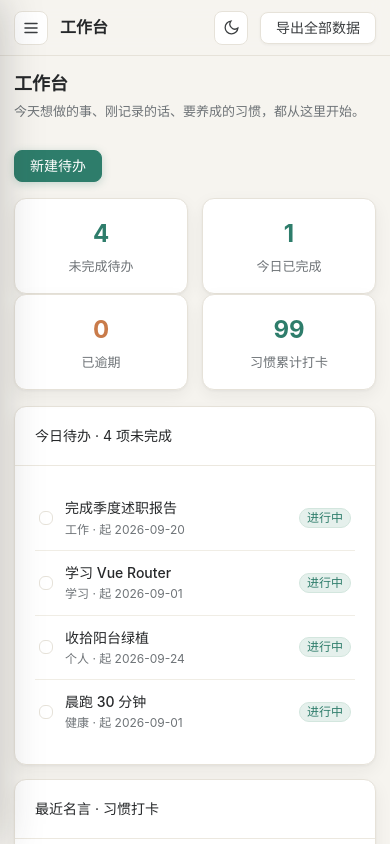
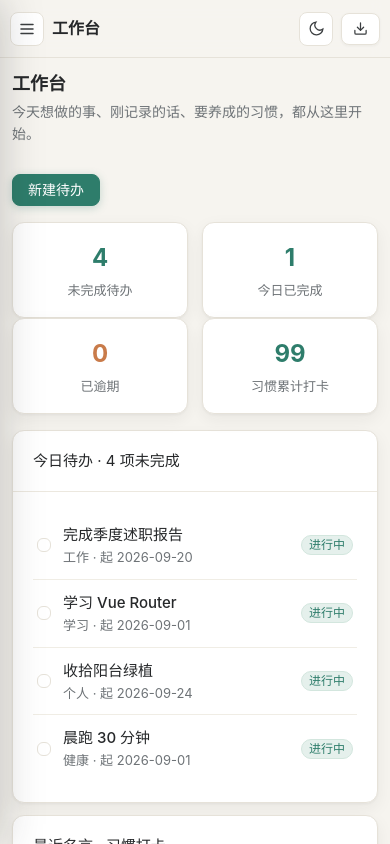
Before and after one commit to bigbigbird897/ToDoKitsFrontEnd, a Vue app: page / in a window 390 px wide. Built offline with nearby package versions, Linux system fonts and the light colour scheme.

Commit message:
fix(ui): 移动端UI优化（顶栏去拥挤/字号加大/筛选堆叠/表格滚动）+ 移除「生活助手」品牌

```diff
--- a/src/App.vue
+++ b/src/App.vue
@@ -2,10 +2,7 @@
   <el-container class="layout">
     <div class="mask" :class="{ show: store.menuOpen }" @click="store.menuOpen = false"></div>
     <el-aside width="220px" class="side" :class="{ open: store.menuOpen }">
-      <div class="brand">
-        <svg width="18" height="18" viewBox="0 0 24 24" fill="none" stroke="currentColor" stroke-width="2.4" stroke-linecap="round" stroke-linejoin="round"><path d="M4 12.5l5 5L20 6.5" /></svg>
-        <span>生活助手</span>
-      </div>
+      <div class="side-pad"></div>
       <el-menu class="menu" :default-active="route.path" router>
         <el-menu-item v-for="m in menus" :key="m.path" :index="m.path">
           <svg width="17" height="17" viewBox="0 0 24 24" fill="none" stroke="currentColor" stroke-width="1.8" stroke-linecap="round" stroke-linejoin="round">
@@ -27,7 +24,10 @@
         <button class="icon-btn" @click="store.toggleTheme" :title="store.dark ? '切换到浅色' : '切换到深色'" aria-label="切换主题">
           <svg width="17" height="17" viewBox="0 0 24 24" fill="none" stroke="currentColor" stroke-width="1.8" stroke-linecap="round"><path d="M21 12.8A9 9 0 1 1 11.2 3a7 7 0 0 0 9.8 9.8z" /></svg>
         </button>
-        <el-button @click="store.exportAll">导出全部数据</el-button>
+        <el-button class="top-export" @click="store.exportAll">
+          <svg width="15" height="15" viewBox="0 0 24 24" fill="none" stroke="currentColor" stroke-width="2" stroke-linecap="round" stroke-linejoin="round"><path d="M21 15v4a2 2 0 0 1-2 2H5a2 2 0 0 1-2-2v-4M7 10l5 5 5-5M12 15V3"/></svg>
+          <span class="export-label">导出全部数据</span>
+        </el-button>
       </el-header>
       <el-main class="main">
         <router-view v-slot="{ Component }">
--- a/src/styles/theme.css
+++ b/src/styles/theme.css
@@ -47,9 +47,11 @@ body {
   transition: transform .25s ease;
   z-index: 60;
 }
-.brand { display: flex; align-items: center; gap: 10px; height: 62px; padding: 0 20px; font-weight: 700; font-size: 15px; letter-spacing: .5px; border-bottom: 1px solid var(--el-border-color); }
-.brand svg { color: var(--el-color-primary); }
-.menu { border-right: none; padding: 10px 12px; background: transparent; }
+.side-pad { height: 14px; }
+.top-export { display: inline-flex; align-items: center; gap: 6px; }
+.filters { display: flex; gap: 10px; flex-wrap: wrap; }
+.table-wrap { width: 100%; }
+.menu { border-right: none; padding: 4px 12px; background: transparent; }
 .menu .el-menu-item, .menu .el-sub-menu__title { border-radius: 8px; margin: 2px 0; height: 44px; line-height: 44px; }
 .menu .el-menu-item { color: var(--el-text-color-regular); }
 .menu .el-menu-item:hover { background: #efece4; color: var(--el-text-color-primary); }
@@ -157,13 +159,27 @@ html.dark .mask { background: rgba(10, 12, 11, .6); }
   .hamburger { display: grid; }
 }
 @media (max-width: 640px) {
-  .main { padding: 14px; }
-  .top { flex-wrap: wrap; height: auto; min-height: 56px; padding: 10px 14px; row-gap: 8px; }
+  .main { padding: 12px; }
+  body { font-size: 15px; }
+  .top { flex-wrap: nowrap; height: 58px; padding: 0 10px; gap: 8px; }
   .top .today { display: none; }
+  .top-export .export-label { display: none; }
+  .top-export { padding: 0 11px !important; }
   .page-title { font-size: 18px; }
-  .stat-card { padding: 16px 10px; }
+  .page-desc { font-size: 14px; }
+  .stat-card { padding: 16px 8px; }
   .stat-card .v { font-size: 24px; }
-  .week-panel { gap: 14px; }
+  .week-panel { gap: 12px; }
+  /* 表单字体 ≥16px，避免 iOS 聚焦自动缩放 */
+  .el-input__inner, .el-textarea__inner, .el-select__wrapper { font-size: 16px !important; }
+  /* 筛选控件堆叠全宽 */
+  .filters { flex-direction: column; }
+  .filters .el-input, .filters .el-select { width: 100% !important; }
+  /* 表格横向滚动不截断 */
+  .table-wrap { overflow-x: auto; -webkit-overflow-scrolling: touch; }
+  .table-wrap .el-table { min-width: 680px; }
+  /* 手机端小字号适当放大 */
+  .ov-item .m, .notes-row .m, .diary-attr { font-size: 13px; }
   .el-dialog { width: auto !important; max-width: 94vw !important; margin-top: 6vh !important; }
   .el-dialog .el-dialog__body { padding: 16px 14px; }
   .el-dialog .el-dialog__title { font-size: 16px; }
--- a/src/views/Quotes.vue
+++ b/src/views/Quotes.vue
@@ -8,7 +8,7 @@
       <div><el-button @click="store.exportModule('quote')">导出</el-button><el-button type="primary" @click="openAdd()">记一句话</el-button></div>
     </div>
 
-    <div class="mb" style="display:flex;gap:10px;flex-wrap:wrap">
+    <div class="mb filters">
       <el-input v-model="q" placeholder="搜索内容或作者…" clearable style="width:260px"></el-input>
       <el-select v-model="tag" placeholder="全部标签" clearable style="width:150px">
         <el-option v-for="t in store.quoteTags" :key="t" :label="t" :value="t"></el-option>
--- a/src/views/Stats.vue
+++ b/src/views/Stats.vue
@@ -36,12 +36,12 @@
 
     <el-card shadow="never" class="mb" style="margin-top:14px">
       <template #header>类别明细（{{ store.rangeLabel }}）</template>
-      <el-table :data="store.catRows" size="small" style="width:100%">
+      <div class="table-wrap"><el-table :data="store.catRows" size="small" style="width:100%">
         <el-table-column label="类别" width="160"><template #default="{ row }"><span class="cat-cell"><i class="cat-dot" :style="{ background: catColor(row.name) }"></i>{{ row.name }}</span></template></el-table-column>
         <el-table-column label="完成数量" width="140"><template #default="{ row }">{{ row.count }} 项</template></el-table-column>
         <el-table-column label="占比" width="140"><template #default="{ row }">{{ row.pct }}%</template></el-table-column>
         <el-table-column label="代表事项"><template #default="{ row }">{{ row.sample }}</template></el-table-column>
-      </el-table>
+      </el-table></div>
       <el-empty v-if="!store.catRows.length" description="该范围内还没有完成的事项" :image-size="60"></el-empty>
     </el-card>
   </div>
--- a/src/views/Todos.vue
+++ b/src/views/Todos.vue
@@ -11,7 +11,7 @@
       </div>
     </div>
 
-    <div class="mb" style="display:flex;gap:10px;flex-wrap:wrap">
+    <div class="mb filters">
       <el-input v-model="q" placeholder="搜索事项名称…" clearable style="width:220px"></el-input>
       <el-select v-model="cat" placeholder="全部类别" clearable style="width:150px">
         <el-option v-for="c in store.todoCats" :key="c" :label="c" :value="c"></el-option>
@@ -25,7 +25,7 @@
 
     <el-card shadow="never" class="mb">
       <template #header>全部待办（{{ filtered.length }}）</template>
-      <el-table :data="filtered" size="small" style="width:100%">
+      <div class="table-wrap"><el-table :data="filtered" size="small" style="width:100%">
         <el-table-column label="完成" width="60">
           <template #default="{ row }">
             <el-checkbox :model-value="row.status === 'done'" @change="store.toggleTodo(row.id)"></el-checkbox>
@@ -50,7 +50,7 @@
             <el-button link type="danger" @click="store.deleteTodo(row.id)">删除</el-button>
           </template>
         </el-table-column>
-      </el-table>
+        </el-table></div>
       <el-empty v-if="!filtered.length" description="没有符合条件的待办" :image-size="60"></el-empty>
     </el-card>
 
```
Also changed, not shown: 1 other file (tests, documents, lock files or other folders).
